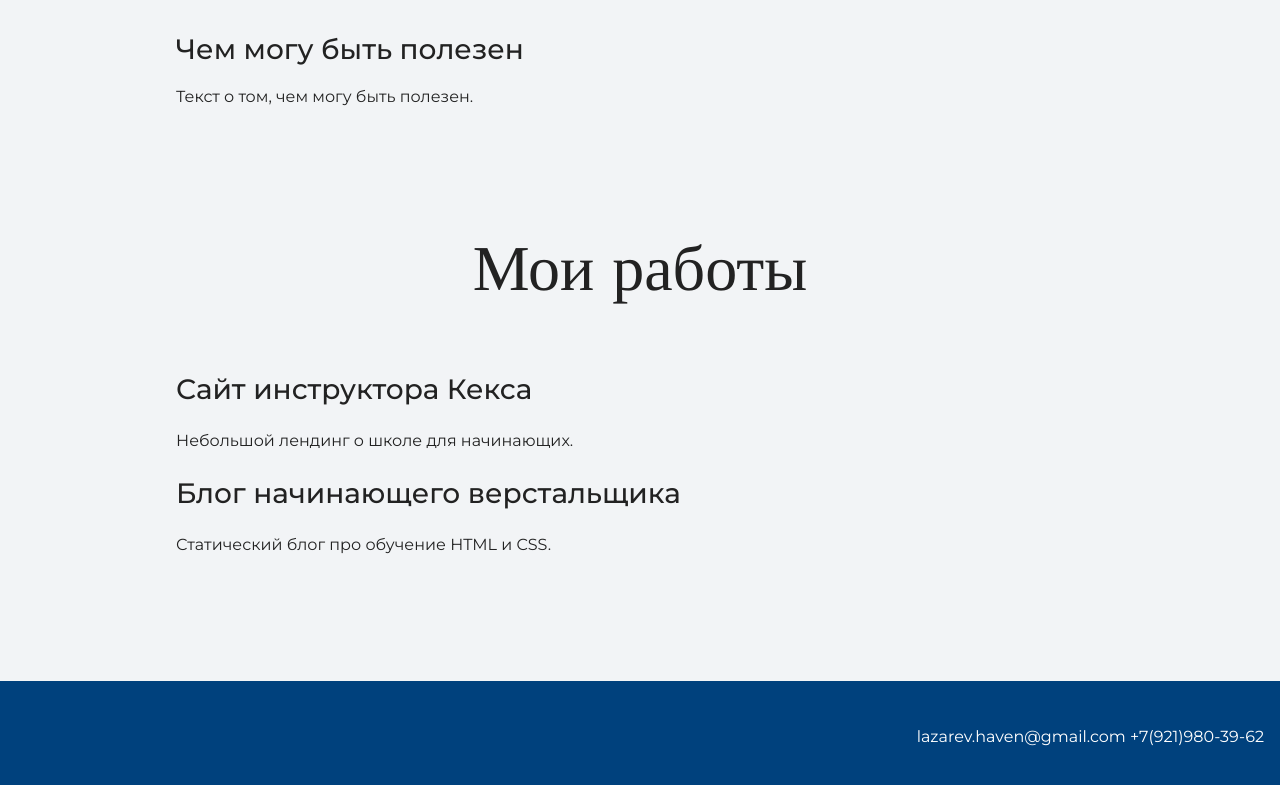
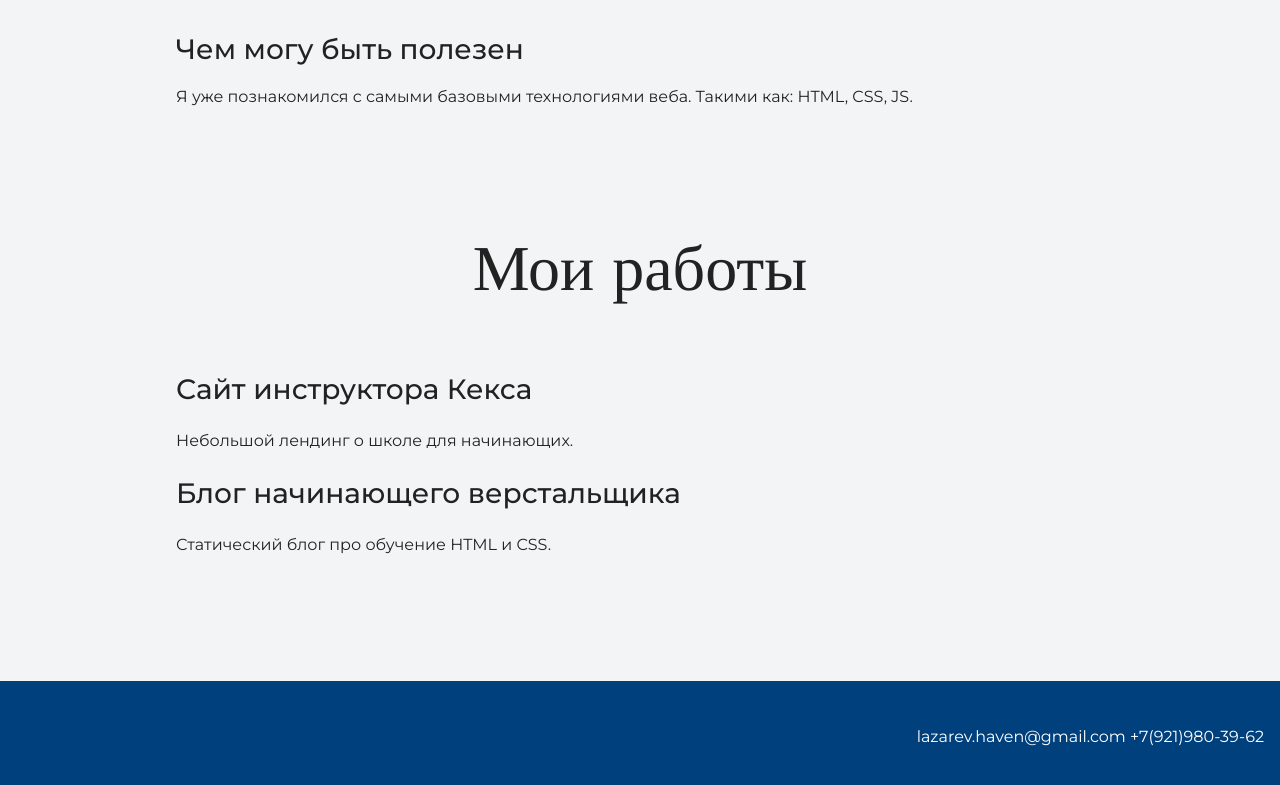
Before and after one commit to jlazarev/lazarevweb, a plain HTML site: page index.html in a window 1280 px wide. Shown: the part 1323-2108 px from the top of the page. Drawn offline with nearby package versions, Linux system fonts and the light colour scheme.

Commit message:
add skills

```diff
--- a/index.html
+++ b/index.html
@@ -28,7 +28,7 @@
         <h3>Пара слов о себе</h3>
         <p>Привет. Меня зовут Евгений и я начинающий веб-разработчик. Я давно мечтал оствоить IT специальность и, наконец, начал воплощать свою мечту в жизнь. В данный момент учусь в HTML Academy. Полностью погружен в учебу и планирую, пройдя три интенсива академии и стажировку, найти свою первую работы. </p>
         <h3>Чем могу быть полезен</h3>
-        <p>Текст о том, чем могу быть полезен.</p>
+        <p>Я уже познакомился с самыми базовыми технологиями веба. Такими как: HTML, CSS, JS.<!-- Текст о том, чем могу быть полезен. --></p>
       </div>
     </section>
 
```
